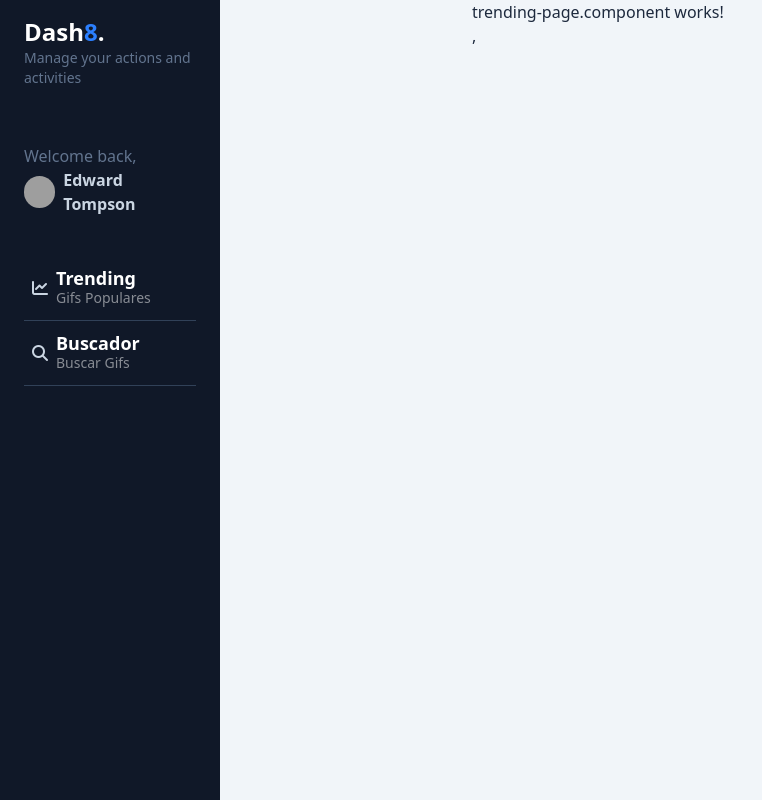
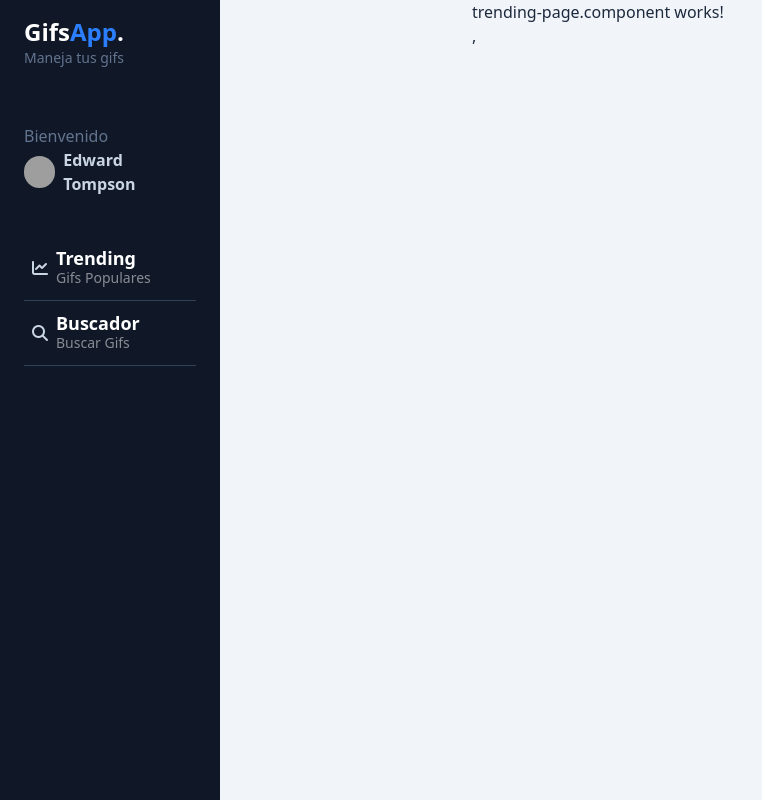
Before and after one commit to Cuandoyolabi/GiftsApp, an Angular app: page /dashboard/trending in a window 1280 px wide. Shown: the whole page, without its empty margins (0-762 px from the left). Built offline with nearby package versions, Linux system fonts and the light colour scheme; grey boxes are pictures that could not be loaded.

Commit message:
Se agrega un environment y se modifican archivos de header

```diff
--- a/angular.json
+++ b/angular.json
@@ -50,7 +50,13 @@
             "development": {
               "optimization": false,
               "extractLicenses": false,
-              "sourceMap": true
+              "sourceMap": true,
+              "fileReplacements": [
+                {
+                  "replace": "src/environments/environment.ts",
+                  "with": "src/environments/environment.development.ts"
+                }
+              ]
             }
           },
           "defaultConfiguration": "production"
--- a/src/app/gifs/components/gifs-side-menu-header/gifs-side-menu-header.component.html
+++ b/src/app/gifs/components/gifs-side-menu-header/gifs-side-menu-header.component.html
@@ -1,9 +1,9 @@
 <div id="logo" class="my-4 px-6">
-            <h1 class="text-lg md:text-2xl font-bold text-white">Dash<span class="text-blue-500">8</span>.</h1>
-            <p class="text-slate-500 text-sm">Manage your actions and activities</p>
+            <h1 class="text-lg md:text-2xl font-bold text-white">{{ envs.companyName }}<span class="text-blue-500">{{envs.companyName2 }}</span>.</h1>
+            <p class="text-slate-500 text-sm">{{ envs.companySlogan }}</p>
 </div>
 <div id="profile" class="px-6 py-10">
-            <p class="text-slate-500">Welcome back,</p>
+            <p class="text-slate-500">Bienvenido</p>
             <a href="#" class="inline-flex space-x-2 items-center">
                 <span>
                     <img class="rounded-full w-8 h-8" src="https://images.unsplash.com/photo-1542909168-82c3e7fdca5c?ixlib=rb-4.0.3&ixid=MnwxMjA3fDB8MHxwaG90by1wYWdlfHx8fGVufDB8fHx8&auto=format&fit=crop&w=128&q=80" alt="">
--- a/src/app/gifs/components/gifs-side-menu-header/gifs-side-menu-header.component.ts
+++ b/src/app/gifs/components/gifs-side-menu-header/gifs-side-menu-header.component.ts
@@ -1,4 +1,5 @@
 import { ChangeDetectionStrategy, Component } from '@angular/core';
+import { environment } from '../../../../environments/environment.development';
 
 @Component({
   selector: 'app-gifs-side-menu-header',
@@ -7,4 +8,8 @@
   templateUrl: './gifs-side-menu-header.component.html',
   changeDetection: ChangeDetectionStrategy.OnPush,
 })
-export class GifsSideMenuHeaderComponent { }
+export class GifsSideMenuHeaderComponent {
+
+  envs = environment;
+
+}
--- /dev/null
+++ b/src/environments/environment.development.ts
@@ -0,0 +1,9 @@
+export const environment = {
+
+  production: true,
+  companyName: 'Gifs',
+  companyName2: 'App',
+  companySlogan: 'Maneja tus gifs',
+
+
+};
--- /dev/null
+++ b/src/environments/environment.ts
@@ -0,0 +1,9 @@
+export const environment = {
+
+  production: true,
+  companyName: 'Gifs',
+  companyName2: 'App',
+  companySlogan: 'Maneja tus gifs',
+
+
+};
--- a/tsconfig.json
+++ b/tsconfig.json
@@ -1,6 +1,11 @@
 /* To learn more about Typescript configuration file: https://www.typescriptlang.org/docs/handbook/tsconfig-json.html. */
 /* To learn more about Angular compiler options: https://angular.dev/reference/configs/angular-compiler-options. */
 {
+  "baseUrl": ".",
+  "paths": {
+    "@environments/*": [ "src/environments" ]
+  },
+
   "compileOnSave": false,
   "compilerOptions": {
     "outDir": "./dist/out-tsc",
```
